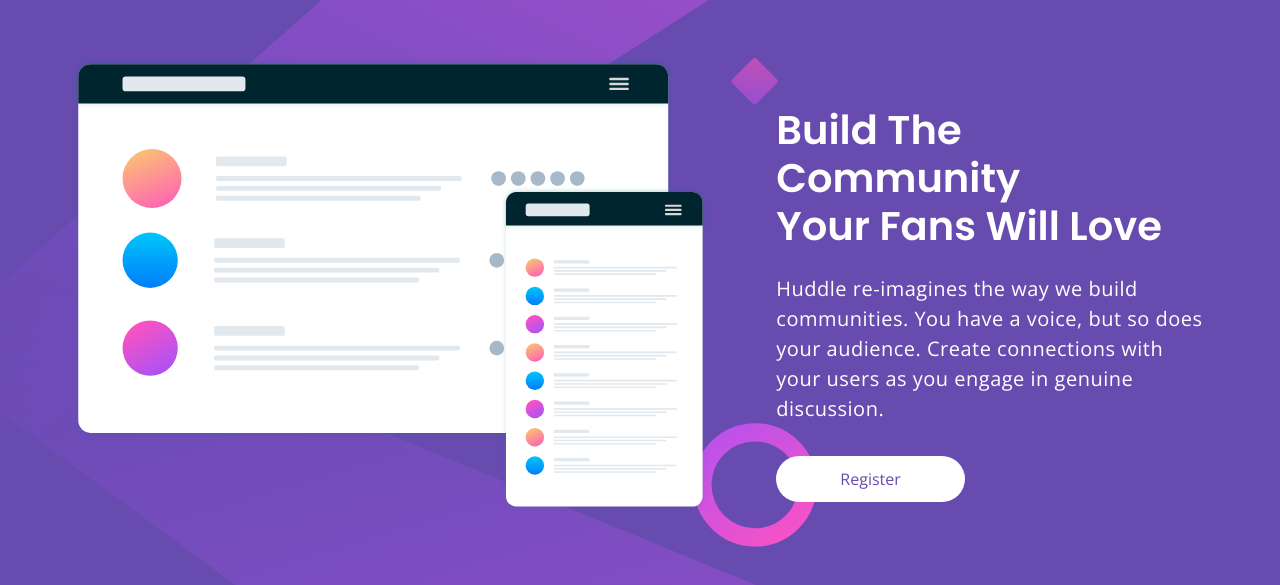
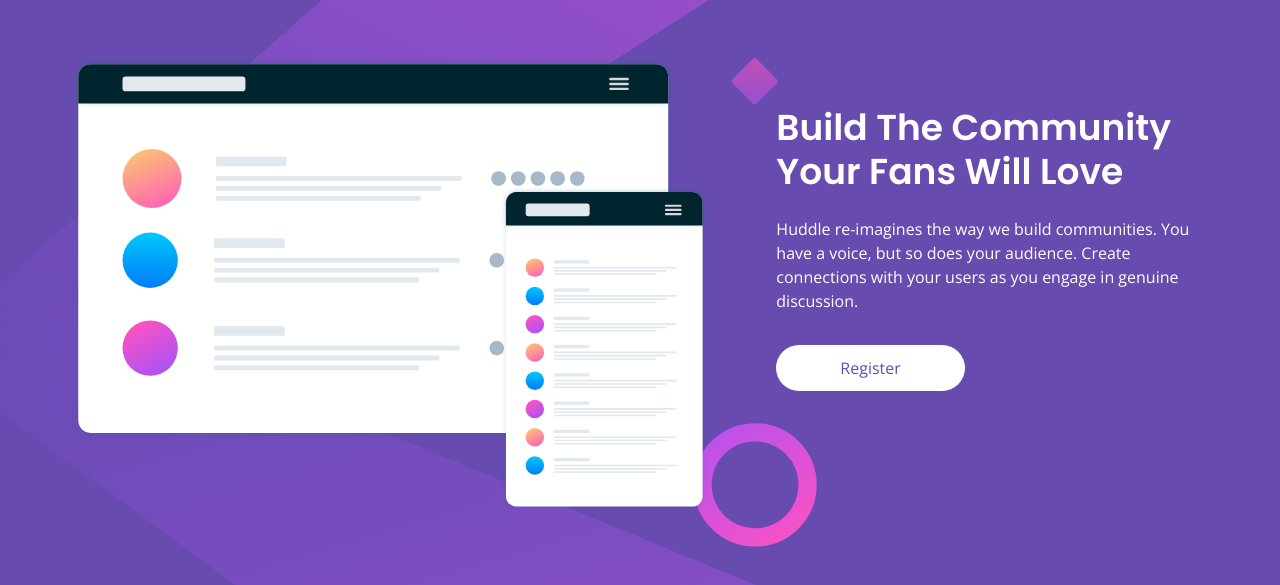
Before and after one commit to tinuola/fm_huddle-pg, a plain HTML site: page index.html in a window 1280 px wide. Shown: the part 119-704 px from the top of the page. Drawn offline with nearby package versions, Linux system fonts and the light colour scheme.

Commit message:
Fixes headline font size

```diff
--- a/css/style.css
+++ b/css/style.css
@@ -179,8 +179,10 @@ ion-icon {
   .col-two p {
     margin-left: 0;
     margin-right: 0;
-    font-size: 1.25rem;
-    max-width: 500px;
+    font-size: 1rem;
+    font-weight: 400;
+    letter-spacing: 0px;
+    max-width: 550px;
   }
 
   footer {
@@ -220,6 +222,12 @@ ion-icon {
   }
 
   .col-two h2 {
+    font-size: 2.25rem;
+  }
+}
+
+@media (min-width: 1299px){
+  .col-two h2 {
     font-size: 2.5rem;
   }
 }
```
